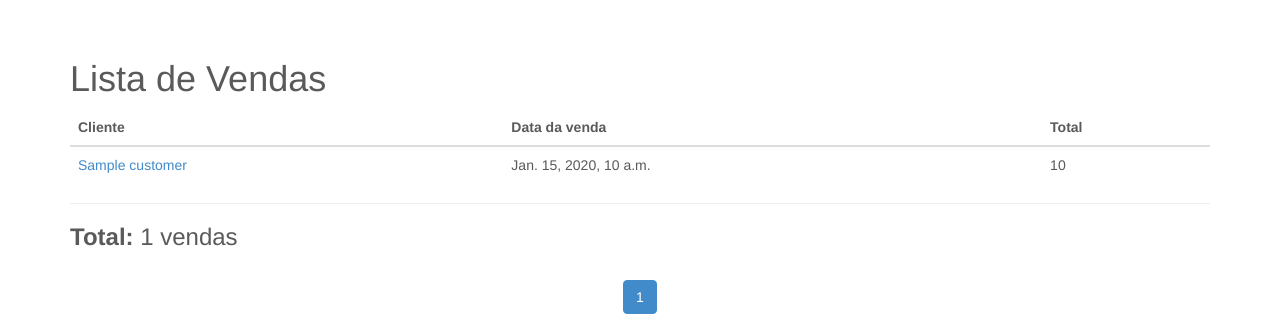
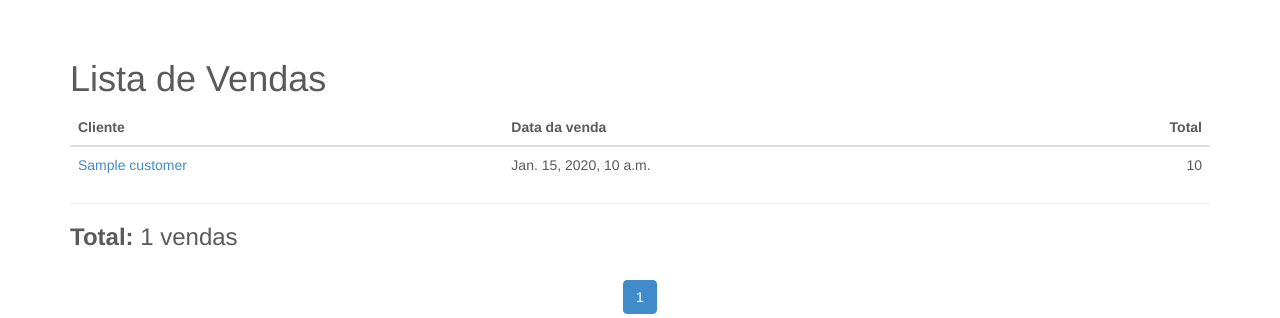
Before and after one commit to rg3915/vendas, a Django app: template vendas_project/vendas/templates/sale_list.html in a window 1280 px wide. Shown: the part 51-369 px from the top of the page. Run offline with Django 3.2, Linux system fonts and the light colour scheme; the template is opened without the code that fills it: most values are stand-ins (such as "Sample title", 1, 10 or a date in 2020); some libraries are stand-ins or nearby versions.

Commit message:
text-right on price column

```diff
--- a/vendas_project/vendas/templates/product_list.html
+++ b/vendas_project/vendas/templates/product_list.html
@@ -11,7 +11,7 @@
 						<th>Fora de linha</th> -->
 						<th>Produto</th>
 						<th>Categoria</th>
-						<th>Preço</th>
+						<th class="text-right">Preço</th>
 					</tr>
 				</thead>
 				<tbody>
@@ -21,7 +21,7 @@
 						<td><input type="radio" name="foradelinha" value="{{ product.foradelinha }}"></td> -->
 						<td>{{ product.product }}</td>
 						<td>{{ product.category }}</td>
-						<td>{{ product.price_formated }}</td>
+						<td class="text-right">{{ product.price_formated }}</td>
 					</tr>
 				{% empty %}
 					<p>Sem itens na lista.</p>
--- a/vendas_project/vendas/templates/sale_list.html
+++ b/vendas_project/vendas/templates/sale_list.html
@@ -9,7 +9,7 @@
 					<tr>
 						<th>Cliente</th>
 						<th>Data da venda</th>
-						<th>Total</th>
+						<th class="text-right">Total</th>
 					</tr>
 				</thead>
 				<tbody>
@@ -17,7 +17,7 @@
 					<tr>
 						<td><a href="{% url 'sale_detail' sale.pk %}">{{ sale.customer }}</a></td>
 						<td>{{ sale.date_sale }}</td>
-						<td>{{ sale.total }}</td>
+						<td class="text-right">{{ sale.total }}</td>
 					</tr>
 				{% empty %}
 					<p>Sem itens na lista.</p>
```
